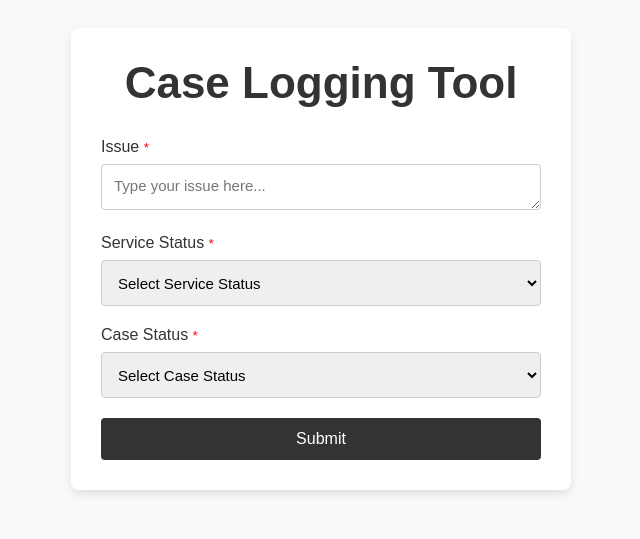
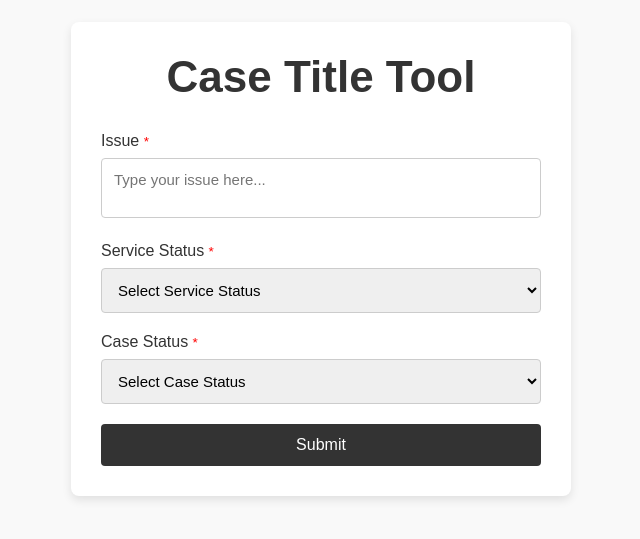
Before and after one commit to Abhiram-p/Case-title-tool, a plain HTML site: page index.html in a window 1280 px wide. Shown: the part 141-680 px from the top of the page, without its empty margins (319-959 px from the left). Drawn offline with Linux system fonts and the light colour scheme; a web font is replaced by a local one.

Commit message:
Fixed for issue tab

```diff
--- a/index.html
+++ b/index.html
@@ -9,7 +9,7 @@
 </head>
 <body>
     <div class="container">
-        <h1>Case Logging Tool</h1>
+        <h1>Case Title Tool</h1>
 
         <!-- Issue Tab -->
         <div class="tab">
--- a/style.css
+++ b/style.css
@@ -38,7 +38,27 @@ h1 {
     font-size: 16px;
 }
 
-textarea, select {
+/* Fixed width and max 5 lines for textarea */
+textarea {
+    width: 100%;  /* Fixed width */
+    max-width: 500px;  /* Maximum width for the textarea */
+    height: auto;
+    min-height: 46px;  /* Minimum height */
+    max-height: 230px; /* Height for 5 lines (5 * 46px) */
+    padding: 12px;
+    font-size: 15px;
+    border-radius: 4px;
+    border: 1px solid #ccc;
+    transition: border 0.3s ease;
+    outline: none;
+    resize: none;  /* Disable resizing */
+}
+
+textarea:focus {
+    border-color: #666;
+}
+
+select {
     width: 100%;
     padding: 12px;
     font-size: 15px;
@@ -46,10 +66,9 @@ textarea, select {
     border: 1px solid #ccc;
     transition: border 0.3s ease;
     outline: none;
-    height: 46px; /* Ensuring all inputs are the same height */
 }
 
-textarea:focus, select:focus {
+select:focus {
     border-color: #666;
 }
 
```
